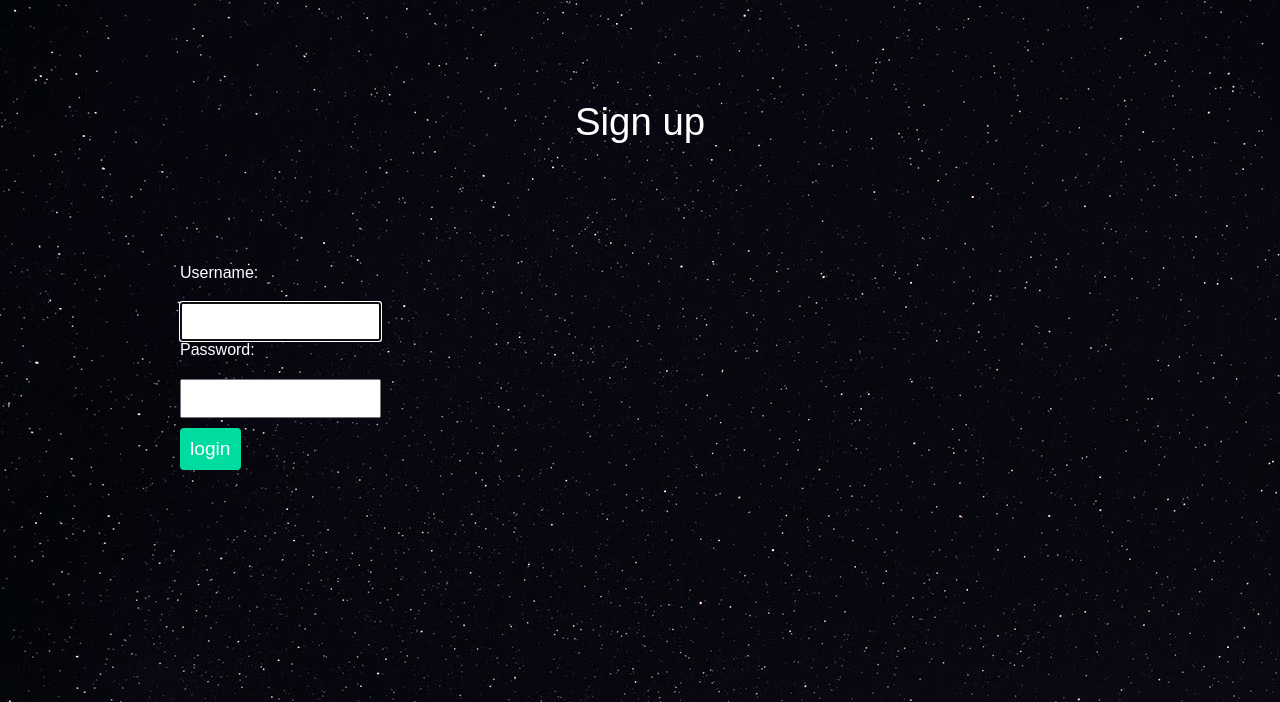
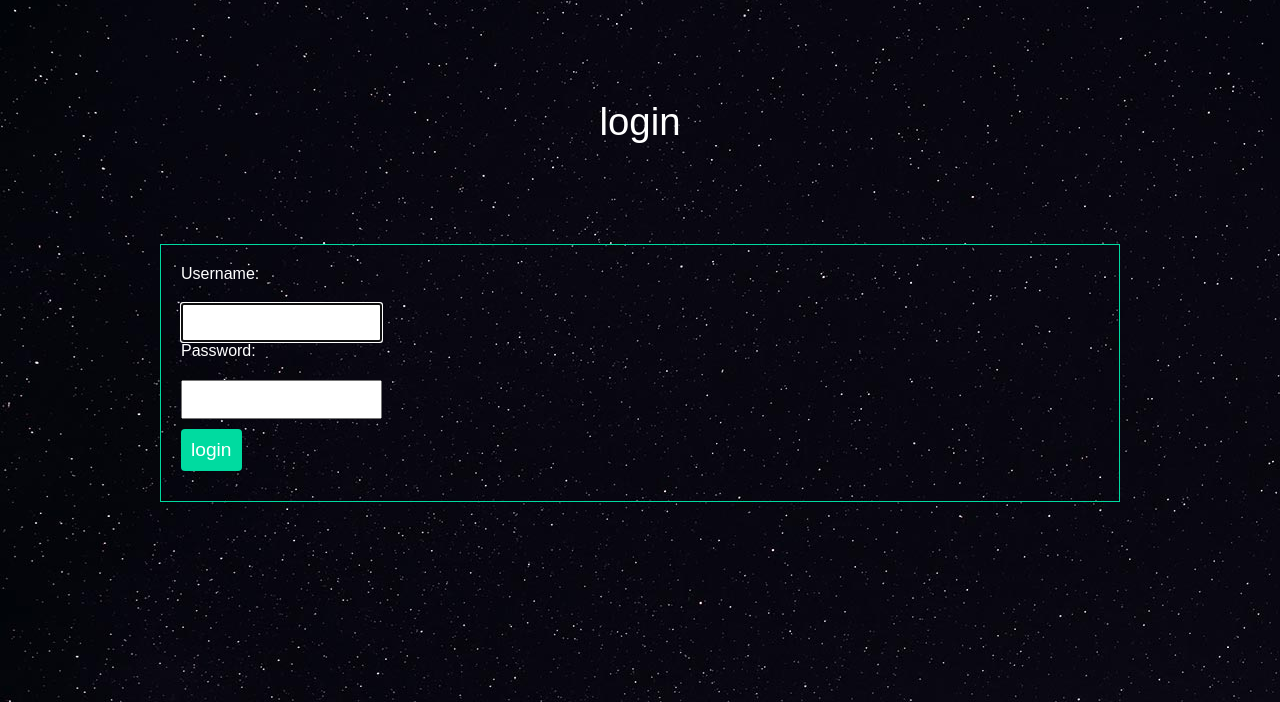
Before and after one commit to sevdaimany/Django-project, a Django app: page /accounts/login in a window 1280 px wide. Shown: the part 98-800 px from the top of the page. Run offline with Django 3.2, Linux system fonts and the light colour scheme.

Commit message:
minor bugs fixed

```diff
--- a/djangoBlog/accounts/templates/accounts/login.html
+++ b/djangoBlog/accounts/templates/accounts/login.html
@@ -1,7 +1,7 @@
 {% extends 'base.html' %}
 
 {% block content %}
-<h1>Sign up</h1>
+<h1>login</h1>
 <form class ="site-form" action ="{% url 'accounts:login' %}"  method="POST">
 {{form}}
 {% csrf_token %}
--- a/djangoBlog/accounts/templates/accounts/signup.html
+++ b/djangoBlog/accounts/templates/accounts/signup.html
@@ -2,7 +2,7 @@
 
 {% block content %}
 <h1>Sign up</h1>
-<form class ="sit-form" action="{% url 'accounts:signup' %}"  method="POST">
+<form class ="site-form" action="{% url 'accounts:signup' %}"  method="POST">
 {{form}}
 {% csrf_token %}
 <input type="submit" value="signup">
--- a/djangoBlog/articles/templates/articles/create_article.html
+++ b/djangoBlog/articles/templates/articles/create_article.html
@@ -4,7 +4,7 @@
     <h1>
         create your article!
     </h1>
-    <form class="site_form" action="{% url 'articles:create' %}" method="post" enctype="multipart/form-data">
+    <form class="site-form" action="{% url 'articles:create' %}" method="post" enctype="multipart/form-data">
         {{form}}
         {% csrf_token %}
         <input type="submit" name="" value="create">
--- a/djangoBlog/assets/style.css
+++ b/djangoBlog/assets/style.css
@@ -96,7 +96,7 @@ nav button{
 
 .site-form{
   margin-top:60px;
-  border: 1px salid #00dba0;
+  border: 1px solid #00dba0;
   padding:20px;
 }
 
```
